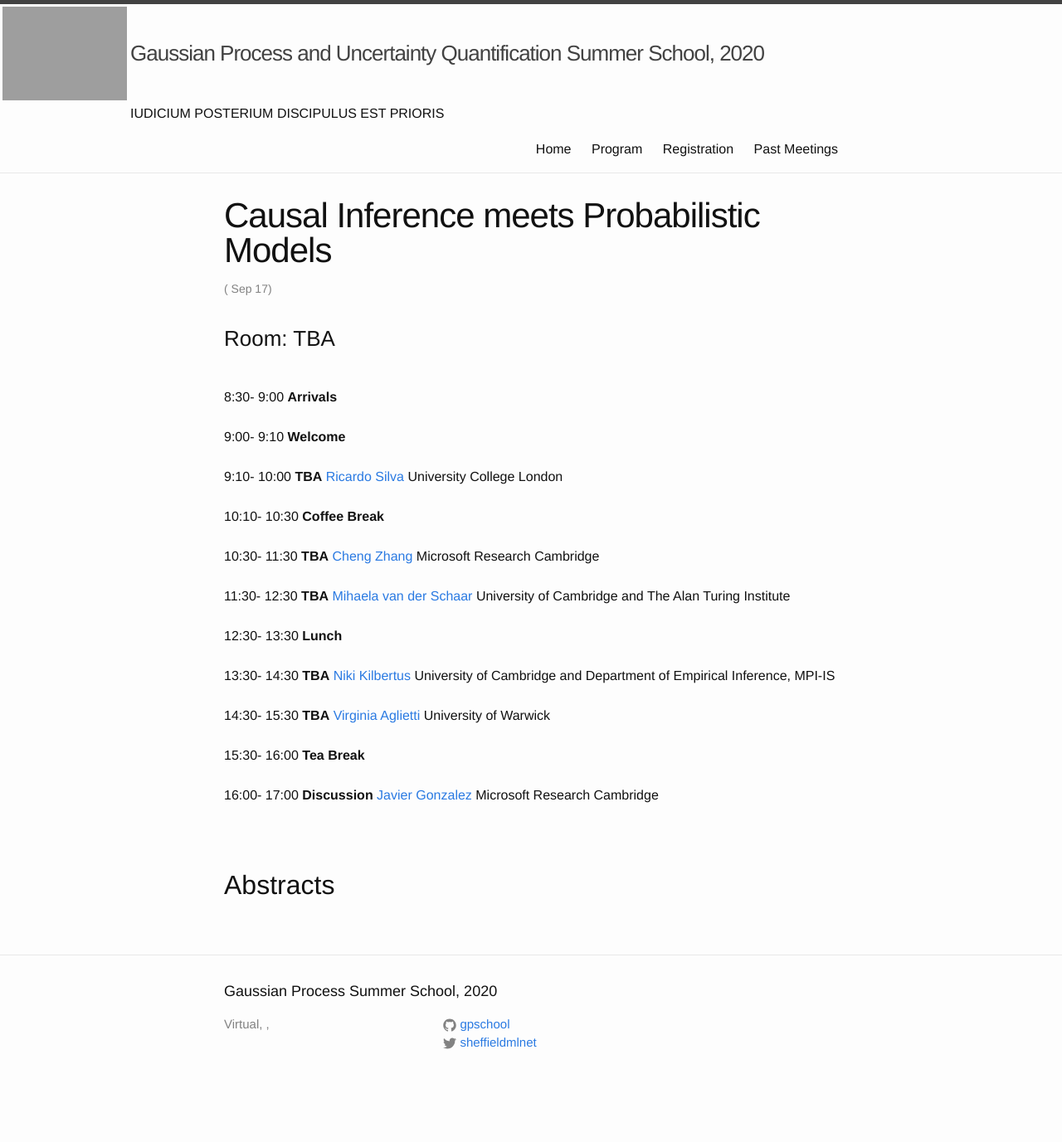
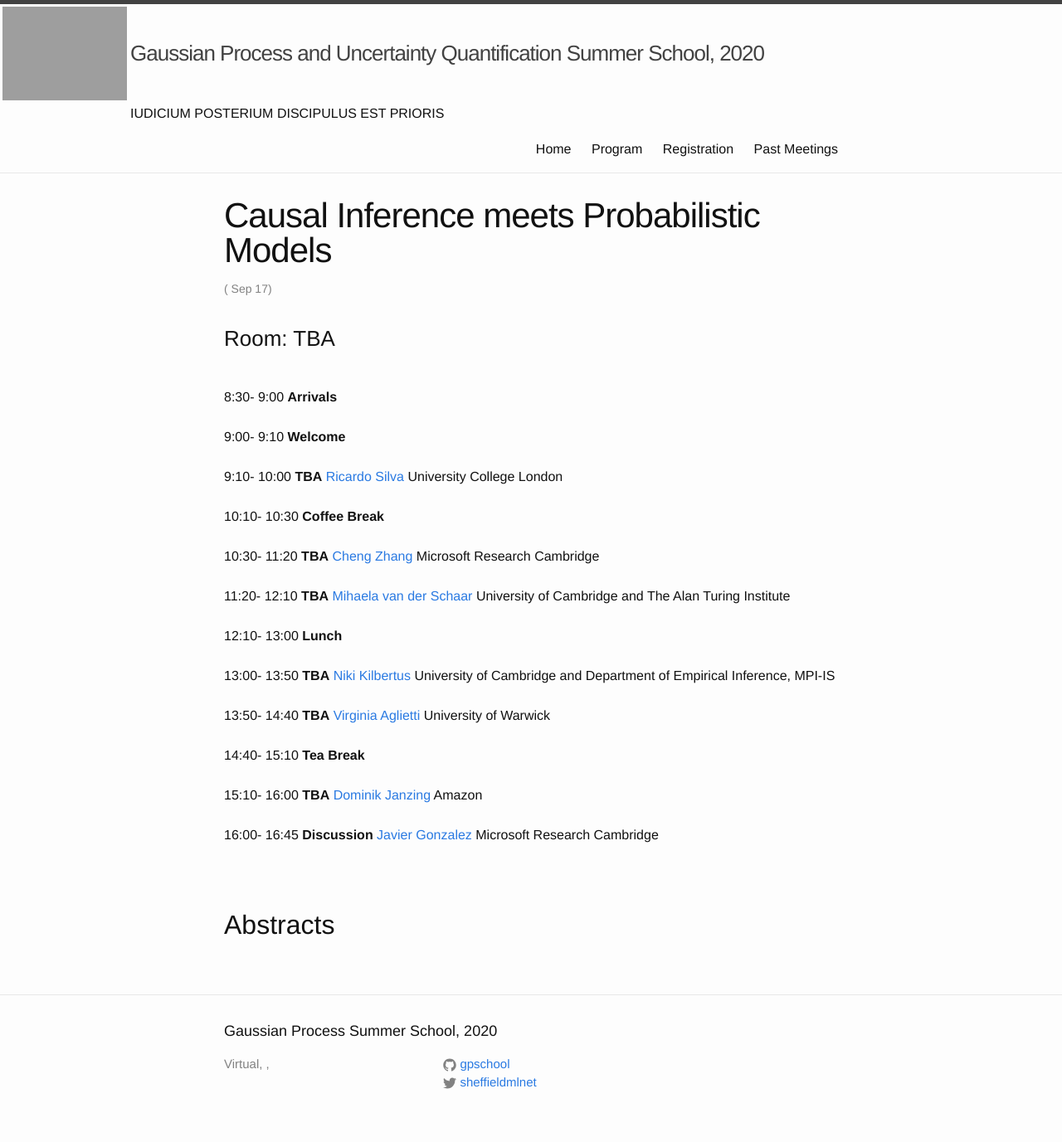
Before and after one commit to gpschool/gpss20, a Jekyll site: the page built from _posts/2020-09-17-workshop.md, in a window 1280 px wide. Shown: the whole page at 83% size. Built offline with Jekyll 4.4.1, drawn with Linux system fonts in a browser that asks for light colours; before the commit the page ends 1329 px from its top, so only the background shows below that.

Commit message:
Update 2020-09-17-workshop.md

```diff
--- a/_posts/2020-09-17-workshop.md
+++ b/_posts/2020-09-17-workshop.md
@@ -38,7 +38,7 @@ talks:
     url: "https://cheng-zhang.org/"
     institute: "Microsoft Research Cambridge"
   start: "10:30"
-  end: "11:30"
+  end: "11:20"
 - title: "TBA"
   abstract:
   author:
@@ -46,11 +46,11 @@ talks:
     given: Mihaela
     url: "www.vanderschaar-lab.com"
     institute: University of Cambridge and The Alan Turing Institute
-  start: "11:30"
-  end: "12:30"
+  start: "11:20"
+  end: "12:10"
 - title: "Lunch"
-  start: "12:30"
-  end: "13:30"
+  start: "12:10"
+  end: "13:00"
 - title: "TBA"
   abstract:
   author:
@@ -58,21 +58,31 @@ talks:
     given: Niki
     url: "https://sites.google.com/view/nikikilbertus"
     institute: "University of Cambridge and Department of Empirical Inference, MPI-IS"
-  start: "13:30"
-  end: "14:30"
+  start: "13:00"
+  end: "13:50"
 - title: "TBA"
   author:
   - family: Aglietti
     given: Virginia
     url: "https://warwick.ac.uk/fac/sci/statistics/staff/research_students/aglietti/"
     institute: "University of Warwick"
-  start: "14:30"
-  end: "15:30"
+  start: "13:50"
+  end: "14:40"
   youtube:
   slides:
 - title: "Tea Break"
-  start: "15:30"
+  start: "14:40"
+  end: "15:10"
+- title: "TBA"
+  author:
+  - family: Janzing
+    given: Dominik
+    url: "https://janzing.github.io/"
+    institute: "Amazon"
+  start: "15:10"
   end: "16:00"
+  youtube:
+  slides:
 - title: "Discussion"
   author:
   - family: Gonzalez
@@ -80,5 +90,5 @@ talks:
     url: "http://javiergonzalezh.github.io/"
     institute: "Microsoft Research Cambridge"
   start: "16:00"
-  end: "17:00"
+  end: "16:45"
 ---
```
